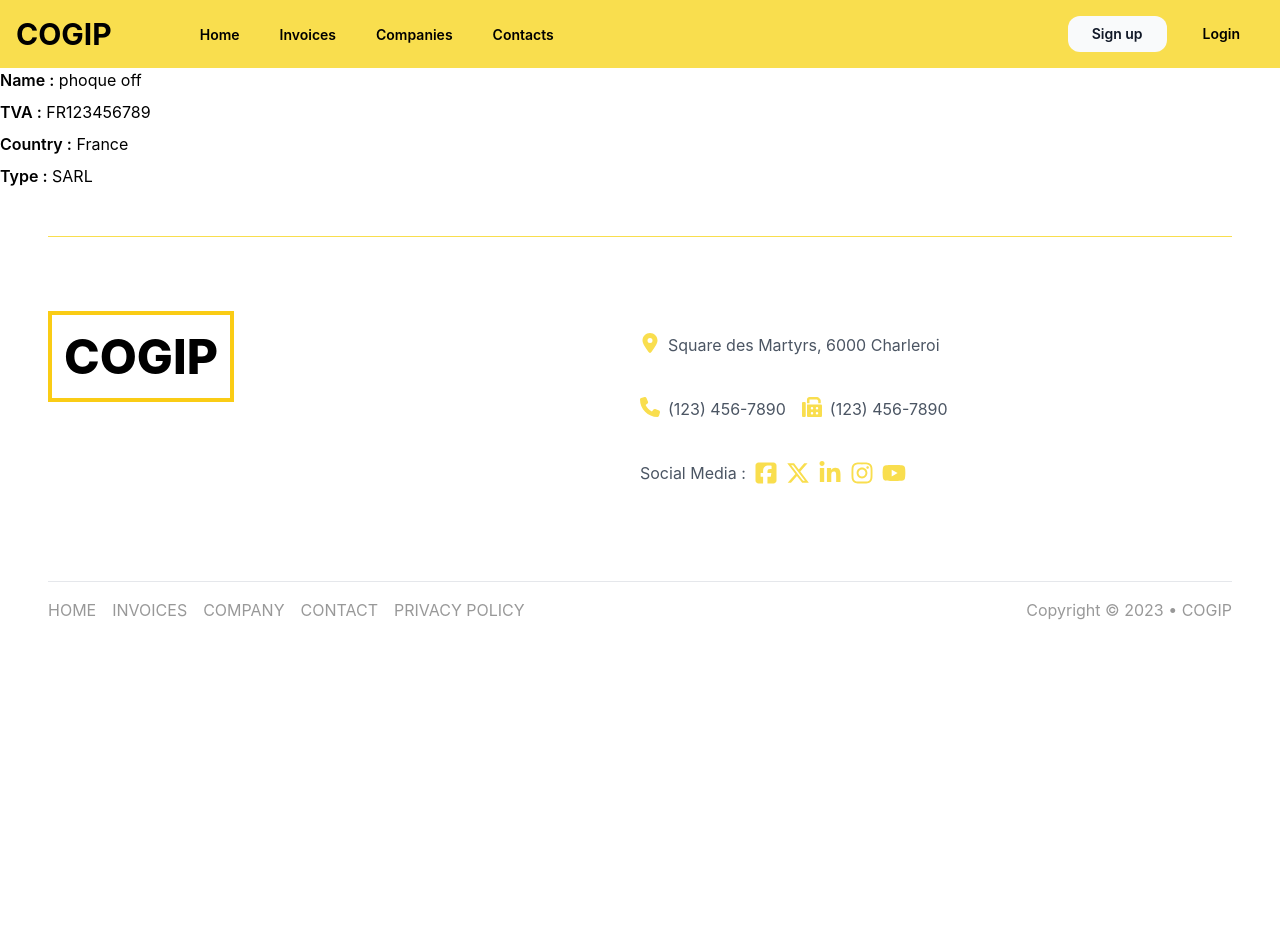
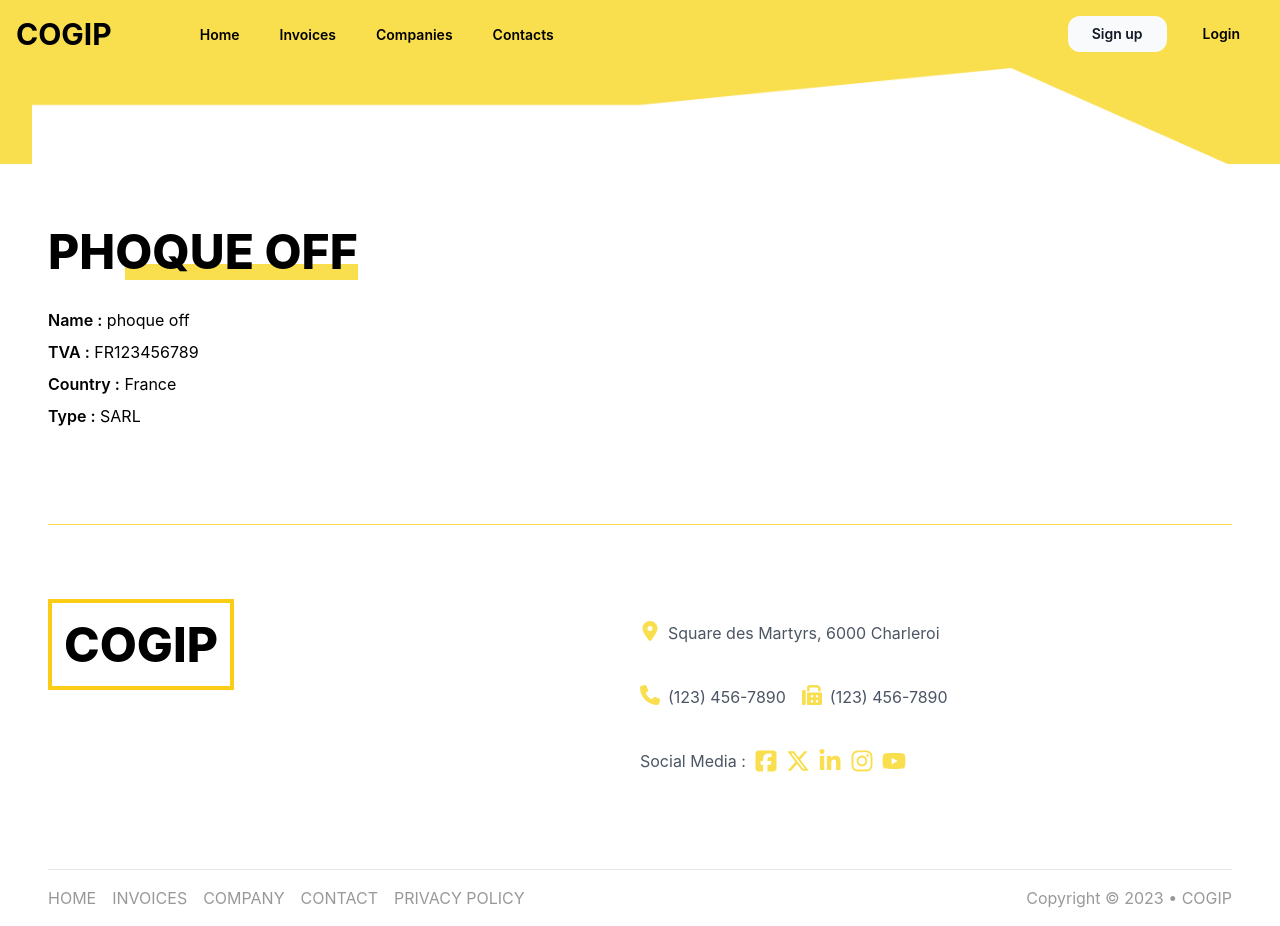
Before and after one commit to antoinel74/COGIP, a React (Vite) app: page /companies/1 in a window 1280 px wide. Before the commit the page ends 800 px from the top, so only its background shows below. Built offline with nearby package versions, Linux system fonts and the light colour scheme; no server answers.

Commit message:
add title component and showcompany view

```diff
--- /dev/null
+++ b/src/components/Title.jsx
@@ -0,0 +1,9 @@
+import React from "react";
+
+export const Title = ({ title }) => {
+  return (
+    <h2 class="text-4xl md:text-5xl relative z-10 inline-block font-extrabold uppercase after:absolute after:-bottom-2 after:right-0 after:-z-10 after:h-4 after:w-3/4 after:-translate-y-1 after:bg-[#f9de4e] after:content-[''] mb-8">
+      {title}
+    </h2>
+  );
+};
--- a/src/views/app/company.jsx
+++ b/src/views/app/company.jsx
@@ -2,6 +2,8 @@ import React, { useState, useEffect } from "react";
 import { useParams } from "react-router-dom";
 import { List } from "../../components/List";
 import jsonData from "../../assets/data.json";
+import { Divider } from "../../components/Divider";
+import { Title } from "../../components/Title";
 
 export const Company = () => {
   const { companiesId } = useParams();
@@ -24,17 +26,21 @@ export const Company = () => {
   }, [companiesId]);
 
   return (
-    <div>
+    <section>
+      <Divider />
       {companyData ? (
+        <div className="mt-4 py-10 p-6 md:p-12">
+          <Title title={companyData.name} />
           <List
             name={companyData.name}
             tva={companyData.tva}
             country={companyData.country}
             type={companyData.type}
           />
+        </div>
       ) : (
         <div>Company not found !</div>
       )}
-    </div>
+    </section>
   );
 };
```
Lines whose indentation alone changed are shown as unchanged.
